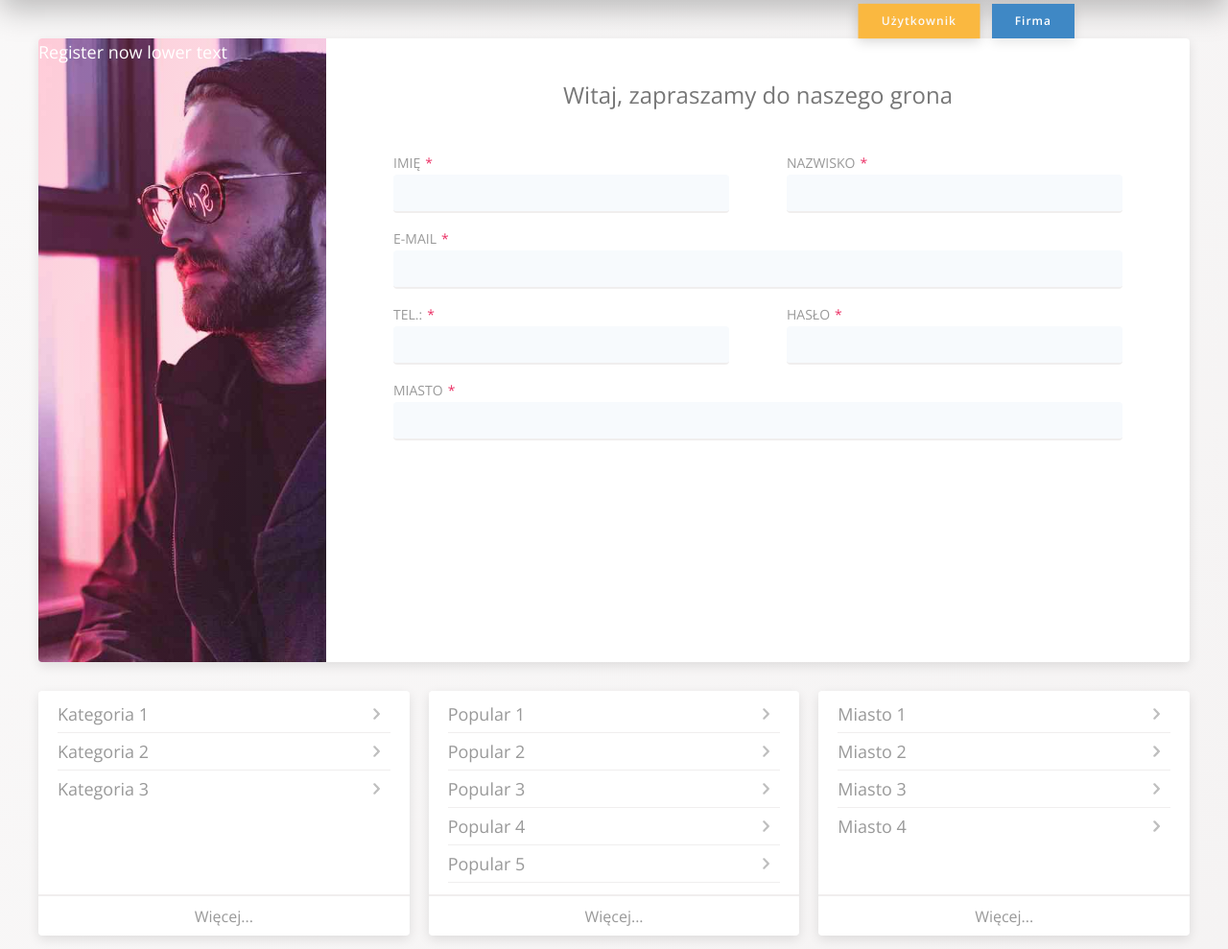
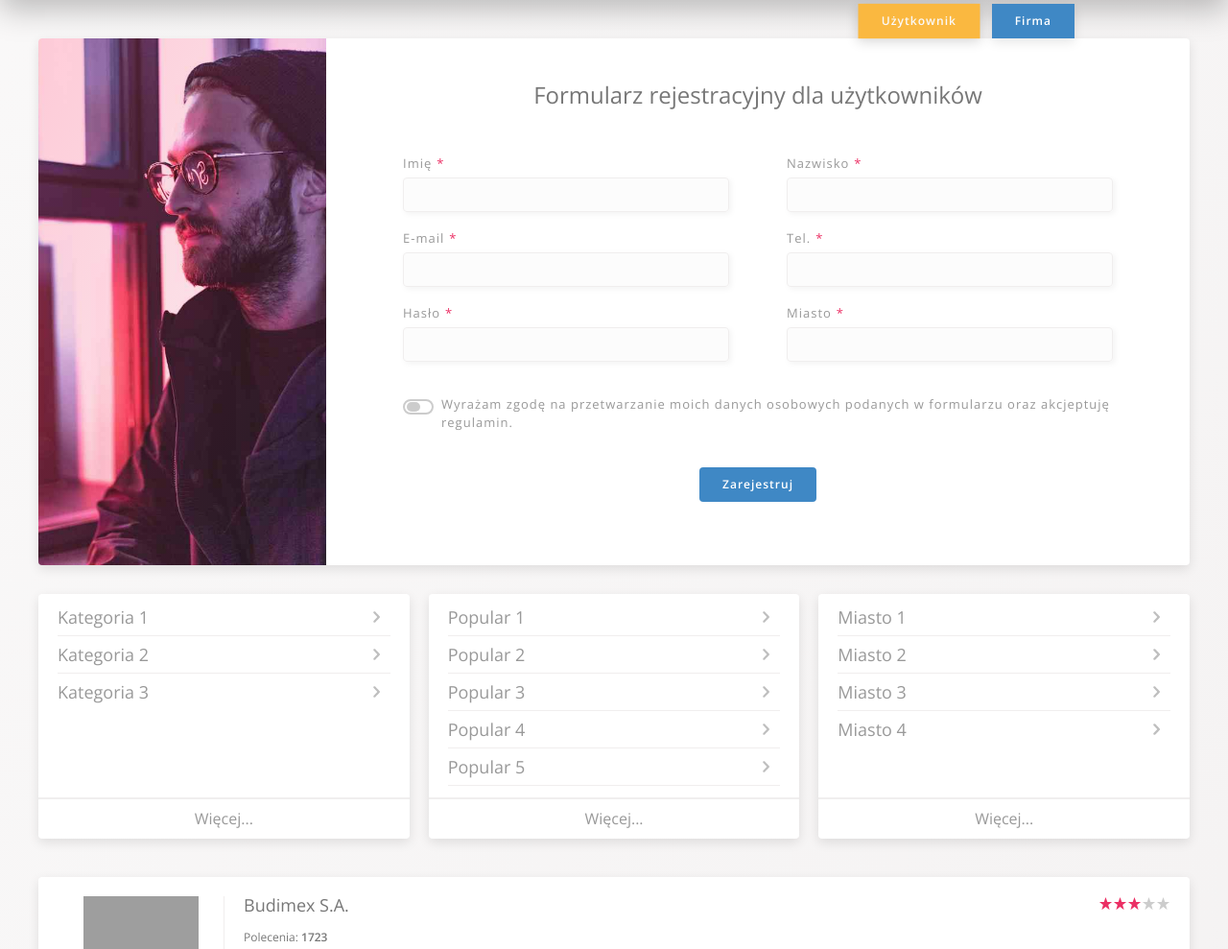
Before and after one commit to marcincyboran/workbook, a website built with webpack: page src/index.html in a window 1280 px wide. Shown: the part 520-1509 px from the top of the page at 96% size. Built offline with nearby package versions, Linux system fonts and the light colour scheme; grey boxes are pictures that could not be loaded.

Commit message:
forms almost ready (css)

```diff
--- a/src/index.html
+++ b/src/index.html
@@ -92,18 +92,13 @@
                     <div class="register__block register__block--user">
 
                         <div class="register__bg-img register__bg-img--user">
-                            <h2 class="heading-secondary heading-secondary--white">
-                            Register now
-                            <span class="heading__secondary-light">
-                                lower text
-                            </span>
-                            </h2>
+                            &nbsp;
                         </div>
 
                         <form action="#user" class="form form--user">
-                            <h2 class="heading-primary u-mb-biggest u-text-center">Witaj, zapraszamy do naszego grona</h2>
+                            <p class="heading-primary u-mb-biggest u-text-center">Formularz rejestracyjny dla użytkowników</p>
 
-                            <div class="form__group">
+                            <div class="form__group u-mb-big">
                                 <div class="form__block">
                                     <label for="" class="form__label form__label--required">Imię</label>
                                     <input type="text" class="form__input">
@@ -114,25 +109,38 @@
                                     <input type="text" class="form__input">
                                 </div>
 
-                                <div class="form__block form__block--full">
+                                <div class="form__block">
                                     <label for="" class="form__label form__label--required">E-mail</label>
-                                    <input type="text" class="form__input">
+                                    <input type="email" class="form__input">
                                 </div>
 
                                 <div class="form__block">
-                                    <label for="" class="form__label form__label--required">Tel.:</label>
+                                    <label for="" class="form__label form__label--required">Tel.</label>
                                     <input type="text" class="form__input">
                                 </div>
 
                                 <div class="form__block">
                                     <label for="" class="form__label form__label--required">Hasło</label>
-                                    <input type="text" class="form__input">
+                                    <input type="password" class="form__input">
                                 </div>
 
-                                <div class="form__block form__block--full">
+                                <div class="form__block">
                                     <label for="" class="form__label form__label--required">Miasto</label>
                                     <input type="text" class="form__input">
                                 </div>
+                            </div>
+
+                            <div class="form__group u-mb-huge">
+                                <div class="form__block form__block--full  form__block--nomargin">
+                                    <label class="form__label form__label--checkbox">
+                                        <input type="checkbox" class="form__checkbox" id="user-rodo">
+                                        <span class="form__checkmark"></span>Wyrażam zgodę na przetwarzanie moich danych osobowych podanych w formularzu oraz akcjeptuję regulamin.
+                                    </label>
+                                </div>
+                            </div>
+
+                            <div class="form__group form__group--submit u-text-right">
+                                <input type="submit" class="form__submit" value="Zarejestruj">
                             </div>
 
                         </form>
@@ -142,16 +150,64 @@
                     <div class="register__block register__block--company">
 
                         <form action="#company" class="form form--company">
-                            company
+                            <p class="heading-primary u-mb-biggest u-text-center">Formularz rejestracyjny dla przedsiębiorców</p>
+
+                            <div class="form__group u-mb-big">
+                                <div class="form__block">
+                                    <label for="" class="form__label form__label--required">Imię</label>
+                                    <input type="text" class="form__input">
+                                </div>
+
+                                <div class="form__block">
+                                    <label for="" class="form__label form__label--required">Nazwisko</label>
+                                    <input type="text" class="form__input">
+                                </div>
+
+                                <div class="form__block">
+                                    <label for="" class="form__label form__label--required">E-mail</label>
+                                    <input type="email" class="form__input">
+                                </div>
+
+                                <div class="form__block">
+                                    <label for="" class="form__label form__label--required">Tel.</label>
+                                    <input type="text" class="form__input">
+                                </div>
+
+                                <div class="form__block">
+                                    <label for="" class="form__label form__label--required">Hasło</label>
+                                    <input type="password" class="form__input">
+                                </div>
+
+                                <div class="form__block">
+                                    <label for="" class="form__label form__label--required">Siedziba</label>
+                                    <input type="text" class="form__input">
+                                </div>
+                            </div>
+
+                            <div class="form__group u-mb-huge">
+                                <div class="form__block form__block--full  form__block--nomargin">
+                                    <label class="form__label form__label--checkbox">
+                                        <input type="checkbox" class="form__checkbox" id="user-rodo">
+                                        <span class="form__checkmark"></span>Wyrażam zgodę na przetwarzanie moich danych osobowych podanych w formularzu oraz akcjeptuję regulamin.
+                                    </label>
+                                </div>
+
+                                <div class="form__block form__block--full form__block--nomargin">
+                                    <label class="form__label form__label--checkbox">
+                                        <input type="checkbox" class="form__checkbox" id="user-rodo">
+                                        <span class="form__checkmark"></span>Wyrażam zgodę na otrzymywanie newslettera.
+                                    </label>
+                                </div>
+                            </div>
+
+                            <div class="form__group form__group--submit u-text-right">
+                                <input type="submit" class="form__submit" value="Zarejestruj">
+                            </div>
+
                         </form>
 
                         <div class="register__bg-img register__bg-img--company">
-                            <h2 class="heading__secondary">
-                                Register now
-                                <span class="heading__secondary-light">
-                                    lower text
-                                </span>
-                            </h2>
+                            &nbsp;
                         </div>
 
                     </div>
--- a/src/style/abstracts/_variables.scss
+++ b/src/style/abstracts/_variables.scss
@@ -39,8 +39,9 @@
 
     --shadow-small-dark: 0 .4rem 1.2rem rgba(0,0,0,.25);
     --shadow-small-middle: 0 .4rem 1.2rem rgba(0,0,0,.1);
-    --shadow-small-light: 0 .4rem 1.2rem rgba(0,0,0,.05);
+    --shadow-small-light: 0 .4rem 1.2rem rgba(0,0,0,.03);
 
+    --shadow-form: 2px 2px 6px rgba(0,0,0,.05);
     --shadow-tag: 1px 1px 2px var(--color-grey-light-4);
 
     --border-light: 2px solid var(--color-grey-light-3);
--- a/src/style/base/_base.scss
+++ b/src/style/base/_base.scss
@@ -26,7 +26,9 @@ button {
     font-weight: 400;
     border: none;
 }
-
+input {
+    color: inherit;
+}
 input:focus,
 button:focus {
     outline: none;
--- a/src/style/base/_utilities.scss
+++ b/src/style/base/_utilities.scss
@@ -5,3 +5,4 @@
 .u-mb-biggest { margin-bottom: 4.5rem; }
 
 .u-text-center { text-align: center; }
+.u-text-right { text-align: center; }
--- a/src/style/components/_form.scss
+++ b/src/style/components/_form.scss
@@ -4,17 +4,28 @@
         flex-wrap: wrap;
         align-content: flex-start;
         justify-content: space-between;
-        // padding: 0 4rem;
+        padding: 0 4rem;
+
+        &--submit {
+            // only for text-align in u class work
+            display: block;
+        }
     }
 
     &__label {
-        display: block;
-        font-size: 1.4em;
+        display: inline-block;
+        position: relative;
+        font-size: 1.3em;
         font-weight: 400;
         line-height: 1;
-        text-transform: uppercase;
-        margin-bottom: .5rem;
+        letter-spacing: 1px;
+        margin-bottom: .8rem;
         color: var(--color-grey-dark-3);
+
+        &--checkbox {
+            line-height: 1.4;
+            padding-left: 4rem;
+        }
 
         &--required::after {
             content: '*';
@@ -23,30 +34,81 @@
             color: var(--color-primary);
         }
     }
+
+    &__checkmark {
+        display: inline-block;
+        position: absolute;
+        top: .4rem;
+        left: 0;
+        width: 3.2rem;
+        height: 1.6rem;
+        border: 2px solid var(--color-grey-light-4);
+        border-radius: 3rem;
+        transition: border .3s ease-in-out;
+
+        &::before {
+            content: '';
+            display: inline-block;
+            position: absolute;
+            top: 50%;
+            left: .2rem;
+            right: 0;
+            height: 1rem;
+            width: 1.4rem;
+            border-radius: 3rem;
+            transform: translateY(-50%);
+            background-color: var(--color-grey-light-4);
+            transition: all .3s ease-in-out;
+        }
+    }
+
+    &__checkbox { display: none; }
+    &__checkbox:checked + &__checkmark::before {
+        left: calc(50% - .2rem);
+        background-color: var(--color-primary-light);
+    }
+    &__checkbox:checked + &__checkmark{
+        border: 2px solid var(--color-primary-light);
+    }
+
     &__block {
-        flex: 0 1 50%;
-        padding: 0 3rem;
+        flex: 0 1 calc(50% - 3rem);
         margin-bottom: var(--default-horizontal-gap);
 
         &--full {
             flex: 0 1 100%;
-            // margin-right: auto;
+        }
+
+        &--nomargin {
+            margin-bottom: unset;
         }
     }
     &__input {
         display: block;
         width: 100%;
-        padding: 1rem 2rem;
-        background-color: rgba($color-secondary-light,.05);
+        padding: .8rem 1.6rem;
+        letter-spacing: 1px;
+        background-color: rgba($color-grey-light-1,.5);
         border-radius: var(--default-border-radius);
-        border-bottom: var(--border-light);
+        border: var(--border-lighter);
+        box-shadow: var(--shadow-form);
+
+        &:focus {
+            border-color: var(--color-secondary-light);
+            box-shadow: var(--shadow-small-middle);
+        }
     }
 
-    &--user {
-
-    }
-
-    &--company {
-
+    &__submit {
+        display: inline-block;
+        border-radius: var(--default-border-radius);
+        background-color: var(--color-secondary);
+        color: var(--color-white);
+        font-size: 1.2rem;
+        line-height: 1;
+        font-weight: 600;
+        letter-spacing: 1px;
+        padding: 1.2rem 2.4rem;
+        cursor: pointer;
     }
 }
--- a/src/style/components/_register.scss
+++ b/src/style/components/_register.scss
@@ -16,7 +16,7 @@
         &-button {
             display: inline-block;
             padding: 1.2rem 2.4rem;
-            color: white;
+            color: var(--color-white);
             font-size: 1.2rem;
             line-height: 1;
             font-weight: 600;
@@ -46,8 +46,6 @@
         overflow: hidden;
         position: relative;
         border-radius: var(--default-border-radius);
-
-        min-height: 65rem;
     }
 
     &__block {
@@ -56,11 +54,16 @@
         top: 0;
         left: 0;
         width: 100%;
+        height: 100%;
 
         transition: transform .6s ease-in-out;
 
+        // make position of the bigest element relative
         &--user { transform: translateX(0); }
-        &--company { transform: translateX(100%); }
+        &--company {
+            position: relative;
+            transform: translateX(100%);
+        }
 
         & .form {
             flex: 1;
@@ -77,13 +80,11 @@
 
     &__bg-img {
         flex: 0 1 25%;
-        // background-color: red;
-        min-height: 65rem;
         background-position: top center;
         background-size: cover;
+        background-repeat: no-repeat;
 
         &--user {
-
             background-image:
                 linear-gradient(to right bottom,
                     rgba($color-primary-light,.25),
```
